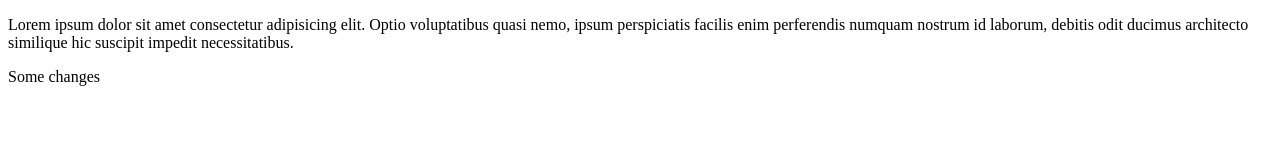
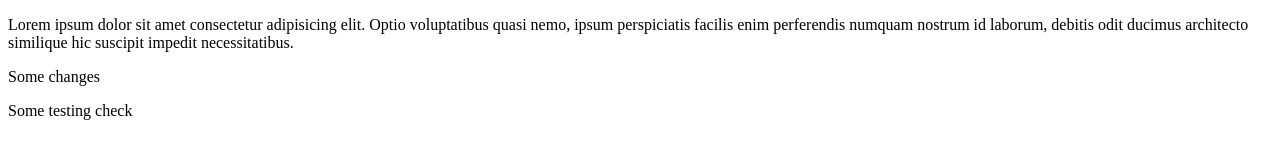
Before and after one commit to skhanam16/test, a plain HTML site: page index.html in a window 1280 px wide. Drawn offline with Linux system fonts and the light colour scheme.

Commit message:
some testing

```diff
--- a/index.html
+++ b/index.html
@@ -8,5 +8,6 @@
 <body>
     <p>Lorem ipsum dolor sit amet consectetur adipisicing elit. Optio voluptatibus quasi nemo, ipsum perspiciatis facilis enim perferendis numquam nostrum id laborum, debitis odit ducimus architecto similique hic suscipit impedit necessitatibus.</p>
     <p>Some changes</p>
+    <p>Some testing check</p>
 </body>
 </html>
```
